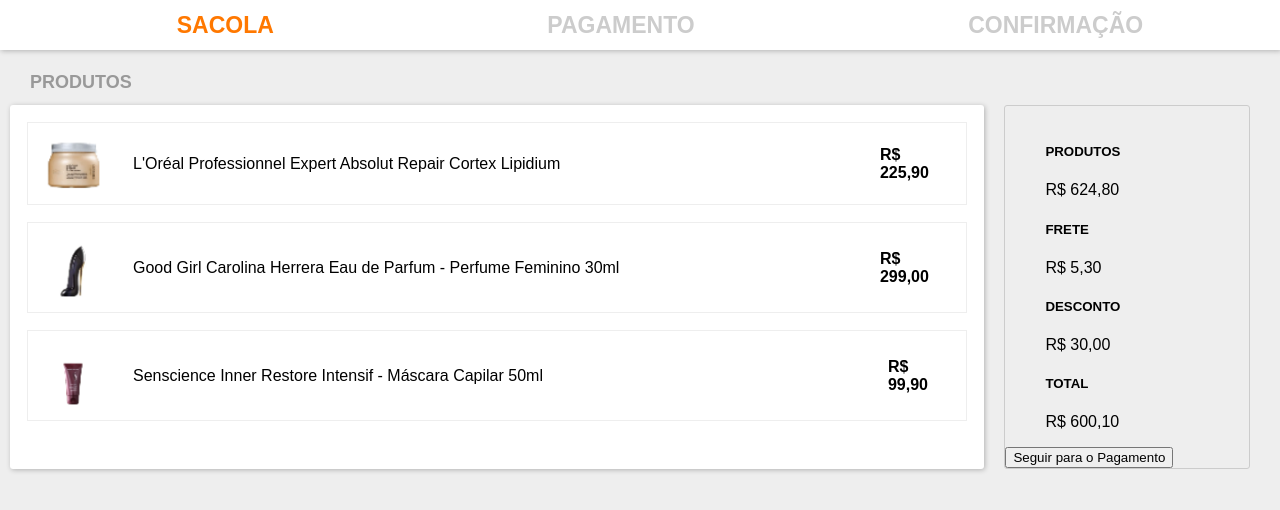
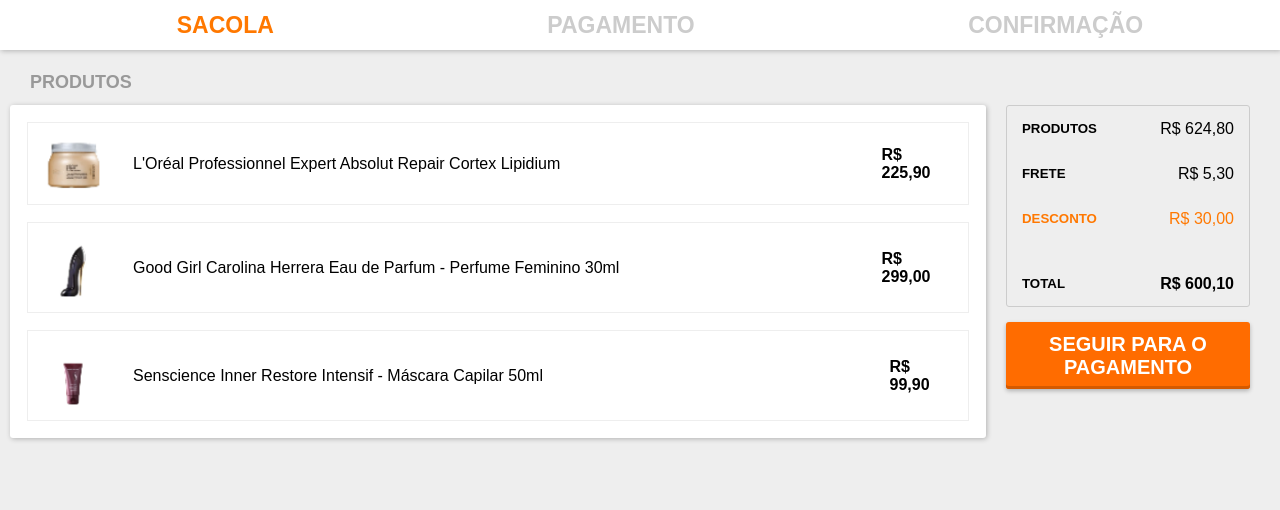
Before and after one commit to skothiago/carrinhoDeCompras, a plain HTML site: page index.html in a window 1280 px wide. Drawn offline with Linux system fonts and the light colour scheme.

Commit message:
Case 1 finalizado!

```diff
--- a/assets/css/style.css
+++ b/assets/css/style.css
@@ -84,8 +84,6 @@ h1 {
     }
 #direita {
     width: 20%;
-    border: 1px solid #CCCCCC;
-    border-radius: 3px;
     margin-left: 20px;
     margin-right: 20px;
 }
@@ -95,4 +93,44 @@ h1 {
         display: flex;
         flex-direction: column;
         text-transform: uppercase;
+        margin: 0px;
+        padding: 0px;
+        border: 1px solid #CCCCCC;
+        border-radius: 3px;
     }
+
+    #direita ul li {
+        display: flex;
+        justify-content: space-between;
+        padding: 15px;
+        height: 15px;
+        align-items: center;
+    }
+
+    #direita ul li h5 {
+        margin: 0px;
+        padding: 0px;
+    }
+
+    #direita .desconto {
+        color: #FF7800;
+    }
+
+    #direita .total {
+        margin-top: 20px;
+        font-weight: bold;
+    }
+
+    #direita button {
+        background: #FF6C00;
+        box-shadow: 0px 2px 4px rgba(0, 0, 0, 0.25), inset 0px -3px 0px #D45A00;
+        border-radius: 3px;
+        width: 100%;
+        height: 67px;
+        margin-top: 15px;
+        border: 0px;
+        color: #FFFFFF;
+        text-transform: uppercase;
+        font-size: 20px;
+        font-weight: bold;
+    }
--- a/index.html
+++ b/index.html
@@ -50,10 +50,10 @@
                         <h5>Frete</h5>
                         <span>R$ 5,30</span>
                     </li><li>
-                        <h5>Desconto</h5>
-                        <span>R$ 30,00</span>
+                        <h5 class="desconto">Desconto</h5>
+                        <span class="desconto">R$ 30,00</span>
                     </li>
-                    <li>
+                    <li class="total">
                         <h5>Total</h5>
                         <span>R$ 600,10</span>
                     </li>
```
